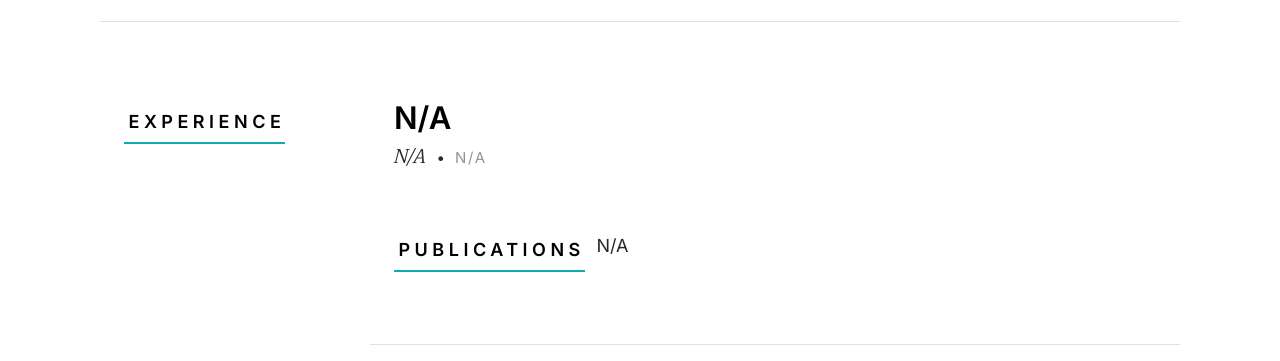
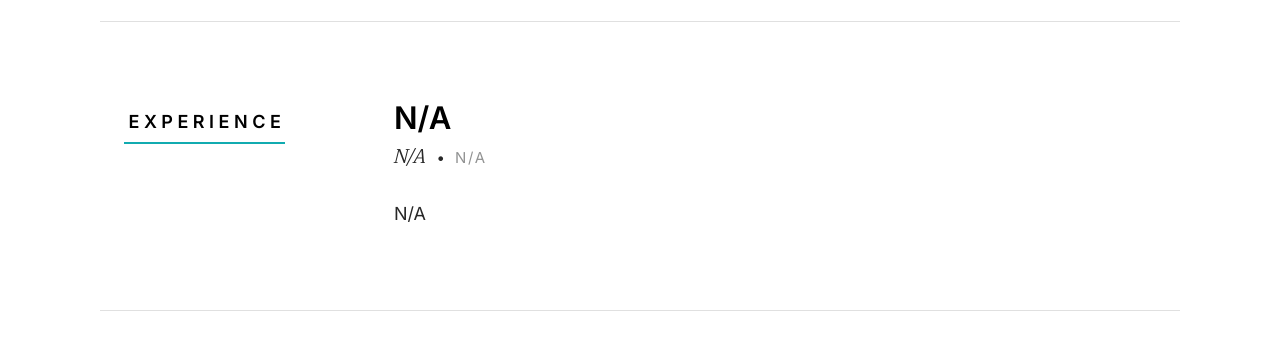
Before and after one commit to ShivenKhurana1/ShivenKhurana1.github.io, a plain HTML site: page index.html in a window 1280 px wide. Shown: the part 2147-2508 px from the top of the page. Drawn offline with Linux system fonts and the light colour scheme.

Commit message:
Update index.html

```diff
--- a/index.html
+++ b/index.html
@@ -178,6 +178,7 @@
             </div>
             <div class="column large-9 tab-12">
                 <div class="resume-block">
+
                     <div class="resume-block__header">
                         <h4 class="h3">N/A</h4>
                         <p class="resume-block__header-meta">
@@ -187,8 +188,18 @@
                             </span>
                         </p>
                     </div>
+
+                    <p>
+                   N/A
+
+                    </p>
+
                 </div> <!-- end resume-block -->
 
+
+
+            </div>
+        </div> <!-- s-resume__section -->
 
 
 
@@ -203,6 +214,7 @@
                     <p>
                     N/A
                     </p>
+
 
                 </div> <!-- end resume-block -->
             </div>
```
Lines whose indentation alone changed are shown as unchanged.
